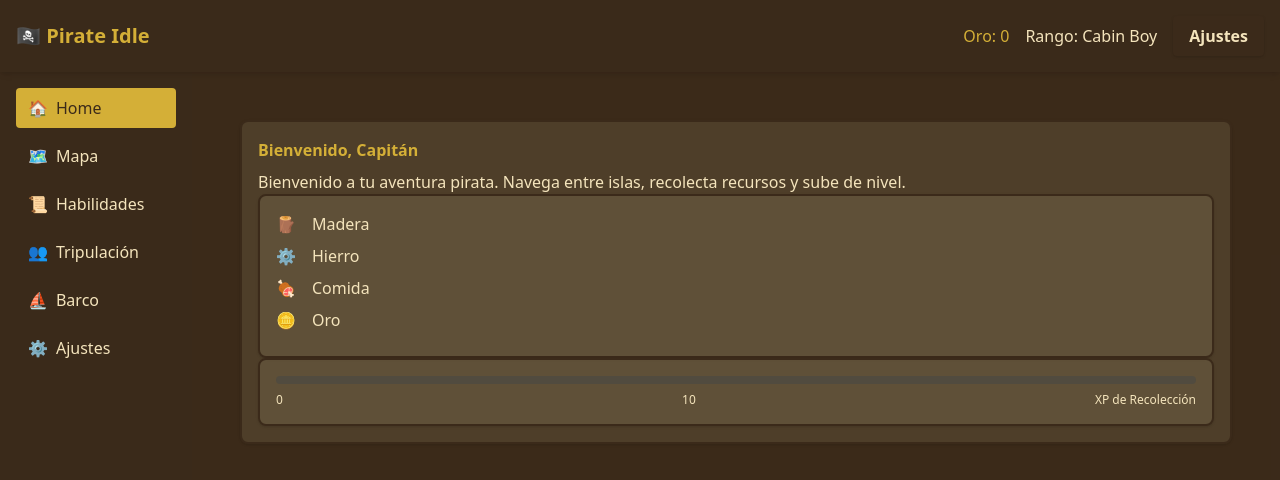
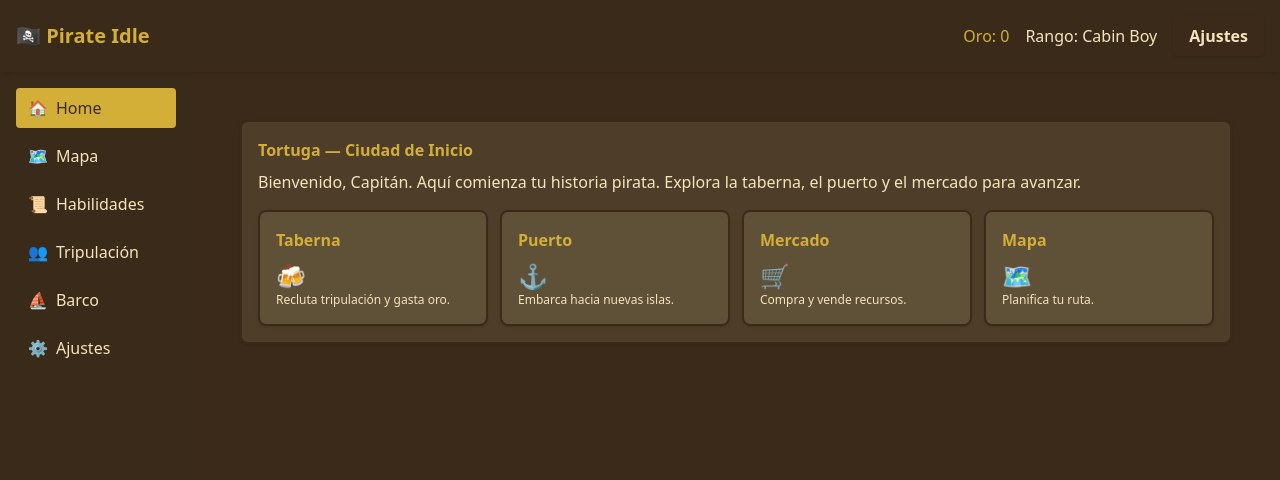
Before and after one commit to Fravicabe/Juego_Piratas_Grupo1_PI, a React (Vite) app: page / in a window 1280 px wide. Shown: the top 480 px of the page. Built offline with nearby package versions, Linux system fonts and the light colour scheme.

Commit message:
feat(ui): Home centrado en ciudad inicial (Tortuga) con localizaciones (Taberna, Puerto, Mercado, Mapa)

```diff
--- a/src/ui/pages/Home.tsx
+++ b/src/ui/pages/Home.tsx
@@ -1,26 +1,31 @@
 import { useGameStore } from "../../core/store";
-import ResourceBar from "../components/ResourceBar";
-import ProgressBar from "../components/ProgressBar";
 import Card from "../components/Card";
 
 export default function Home() {
-  const { inventory, skills } = useGameStore();
+  const { currentIslandId } = useGameStore();
+  const islandName = currentIslandId ? currentIslandId : "Tortuga";
+
+  const locations = [
+    { label: "Taberna", icon: "🍻", desc: "Recluta tripulación y gasta oro." },
+    { label: "Puerto", icon: "⚓", desc: "Embarca hacia nuevas islas." },
+    { label: "Mercado", icon: "🛒", desc: "Compra y vende recursos." },
+    { label: "Mapa", icon: "🗺️", desc: "Planifica tu ruta." },
+  ];
 
   return (
     <div className="p-6">
-      <Card title="Bienvenido, Capitán">
-        <p className="text-parchment">
-          Bienvenido a tu aventura pirata. Navega entre islas, recolecta recursos y sube de nivel.
+      <Card title={`${islandName} — Ciudad de Inicio`}>
+        <p className="text-parchment mb-4">
+          Bienvenido, Capitán. Aquí comienza tu historia pirata. Explora la taberna, el puerto y el mercado para avanzar.
         </p>
-        <Card>
-          <ResourceBar id="wood" amount={inventory.wood} label="Madera" />
-          <ResourceBar id="iron" amount={inventory.iron} label="Hierro" />
-          <ResourceBar id="food" amount={inventory.food} label="Comida" />
-          <ResourceBar id="gold" amount={inventory.gold} label="Oro" />
-        </Card>
-        <Card>
-          <ProgressBar current={skills.gathering?.xp ?? 0} max={10} label="XP de Recolección" />
-        </Card>
+        <div className="grid grid-cols-2 md:grid-cols-4 gap-3">
+          {locations.map((loc) => (
+            <Card key={loc.label} title={loc.label}>
+              <p className="text-2xl">{loc.icon}</p>
+              <p className="text-xs text-parchment">{loc.desc}</p>
+            </Card>
+          ))}
+        </div>
       </Card>
     </div>
   );
```
